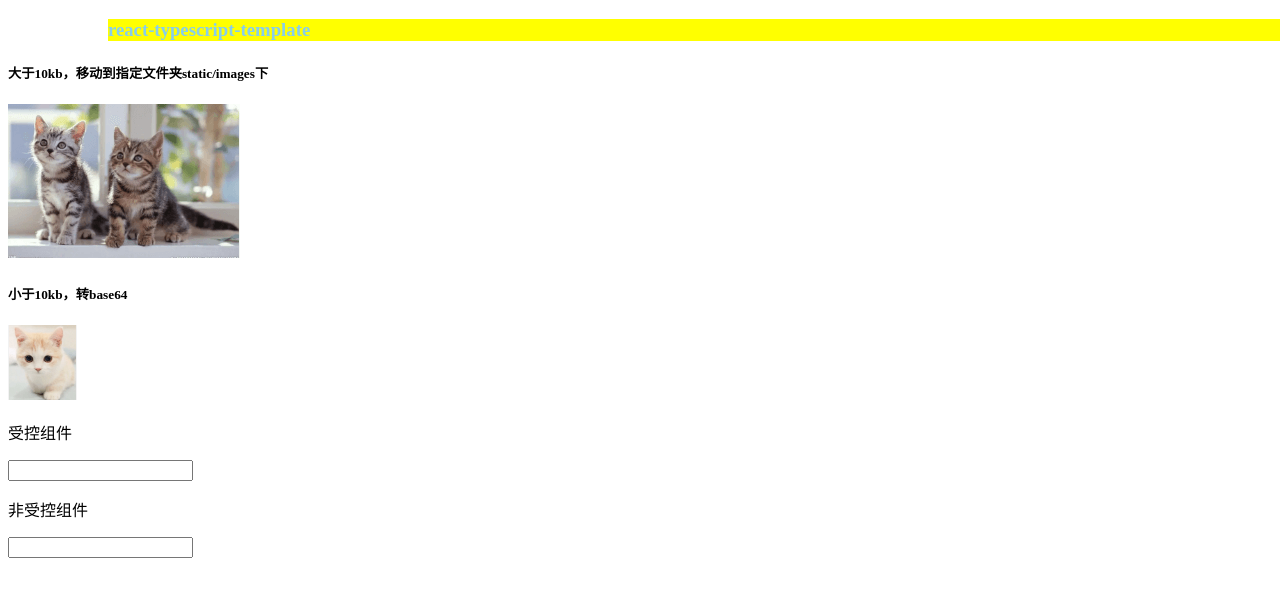
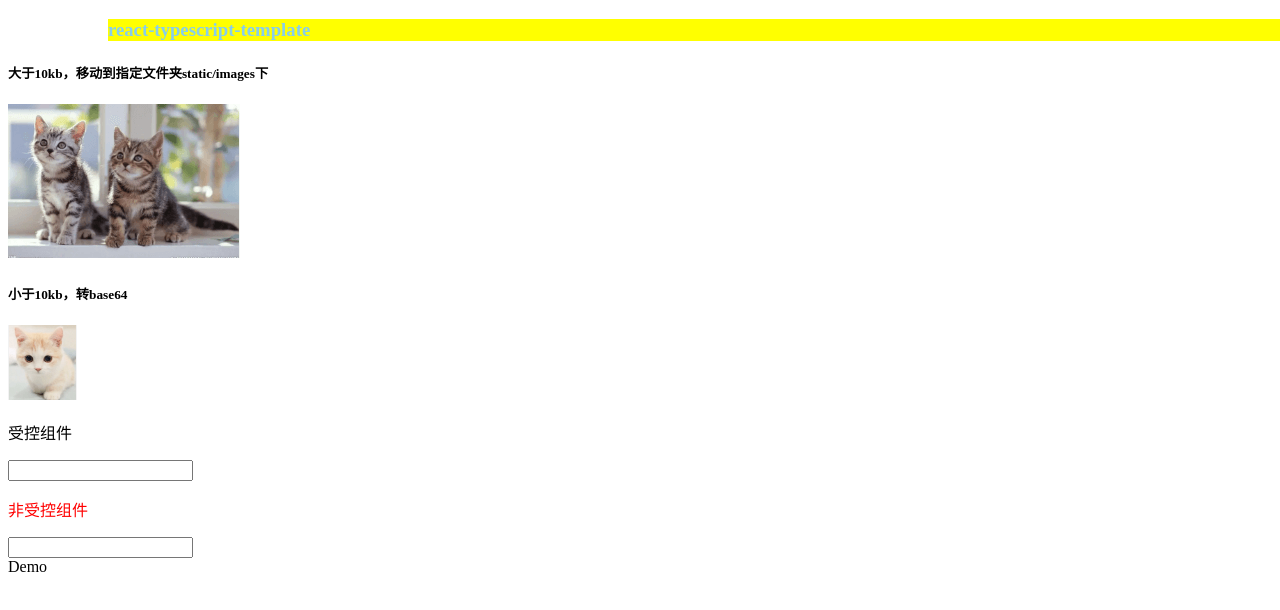
Before and after one commit to yeyu98/react-typescript-template, a React app: page / in a window 1280 px wide. Shown: the top 610 px of the page. Built offline with nearby package versions, Linux system fonts and the light colour scheme.

Commit message:
feat: tree-shaking js&css

```diff
--- a/package.json
+++ b/package.json
@@ -29,11 +29,13 @@
     "core-js": "^3.32.0",
     "css-loader": "^6.8.1",
     "css-minimizer-webpack-plugin": "^5.0.1",
+    "glob-all": "^3.3.1",
     "html-webpack-plugin": "^5.5.3",
     "less": "^4.2.0",
     "less-loader": "^11.1.3",
     "mini-css-extract-plugin": "^2.7.6",
     "postcss-loader": "^7.3.3",
+    "purgecss-webpack-plugin": "^5.0.0",
     "react-refresh": "^0.14.0",
     "speed-measure-webpack-plugin": "^1.5.0",
     "style-loader": "^3.3.3",
--- a/src/App.less
+++ b/src/App.less
@@ -3,3 +3,15 @@ h3 {
     transform: translateX(100px);
     background: yellow;
 }
+
+.no-use {
+    color: red;
+}
+
+#no-use {
+    color: yellow;
+}
+
+i {
+    color: yellowgreen
+}
--- a/src/App.tsx
+++ b/src/App.tsx
@@ -1,12 +1,14 @@
 /*
  * @Author: xiaohu
  * @Date: 2023-08-16 10:31:41
- * @LastEditors: lzy-Jerry
- * @LastEditTime: 2023-08-20 11:25:36
+ * @LastEditors: xiaohu
+ * @LastEditTime: 2023-08-20 16:24:41
  * @FilePath: \react-typescript-template\src\App.tsx
  * @Description:
  */
 import React, { useState }  from 'react'
+import Demo from "@/components/Demo"
+import DemoTwo from "@/components/DemoTwo"
 import fivekb from "@/assets/images/5kb.png"
 import twitykb from "@/assets/images/22kb.png"
 import './App.less'
@@ -35,8 +37,9 @@ function App(props: Props) {
       <p>受控组件</p>
       <input type="text" value={count} onChange={onChange} />
       <br />
-      <p>非受控组件</p>
+      <p className='no-use'>非受控组件</p>
       <input type="text" />
+      <Demo />
     </>
   )
 }
--- /dev/null
+++ b/src/components/Demo.tsx
@@ -0,0 +1,25 @@
+/*
+ * @Author: xiaohu
+ * @Date: 2023-08-20 16:02:31
+ * @LastEditors: xiaohu
+ * @LastEditTime: 2023-08-20 16:04:58
+ * @FilePath: \react-typescript-template\src\components\Demo.tsx
+ * @Description:
+ */
+import React from 'react'
+
+interface Props {}
+
+function Demo(props: Props) {
+  const {} = props
+
+  return (
+    <>
+      <div>
+        Demo
+      </div>
+    </>
+  )
+}
+
+export default Demo
--- /dev/null
+++ b/src/components/DemoTwo.tsx
@@ -0,0 +1,17 @@
+import React from 'react'
+
+interface Props {}
+
+function DemoTwo(props: Props) {
+  const {} = props
+
+  return (
+    <>
+      <div>
+        我是DemoTwo
+      </div>
+    </>
+  )
+}
+
+export default DemoTwo
```
Also changed, not shown: 3 other files (tests, documents, lock files or other folders).
